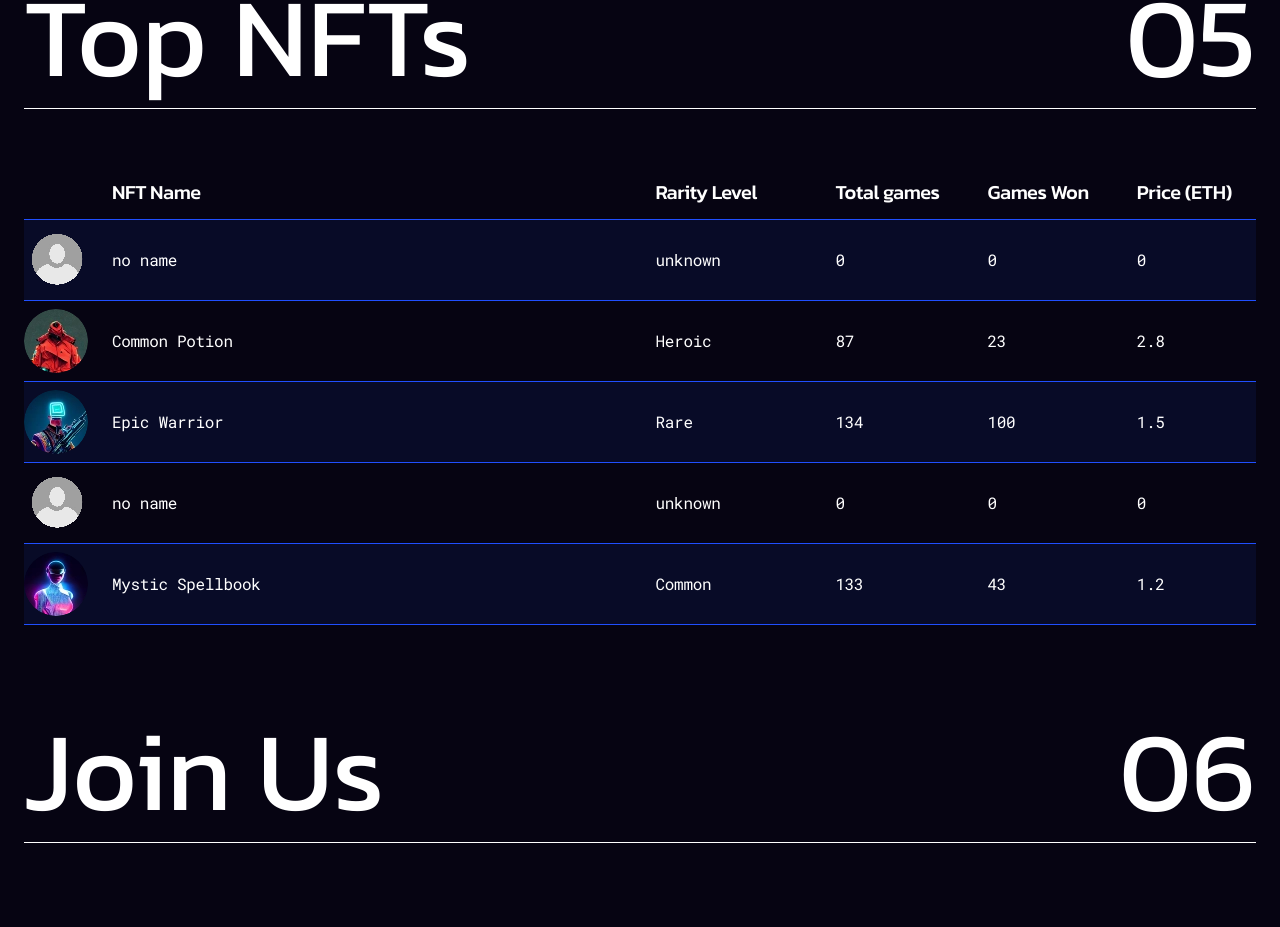
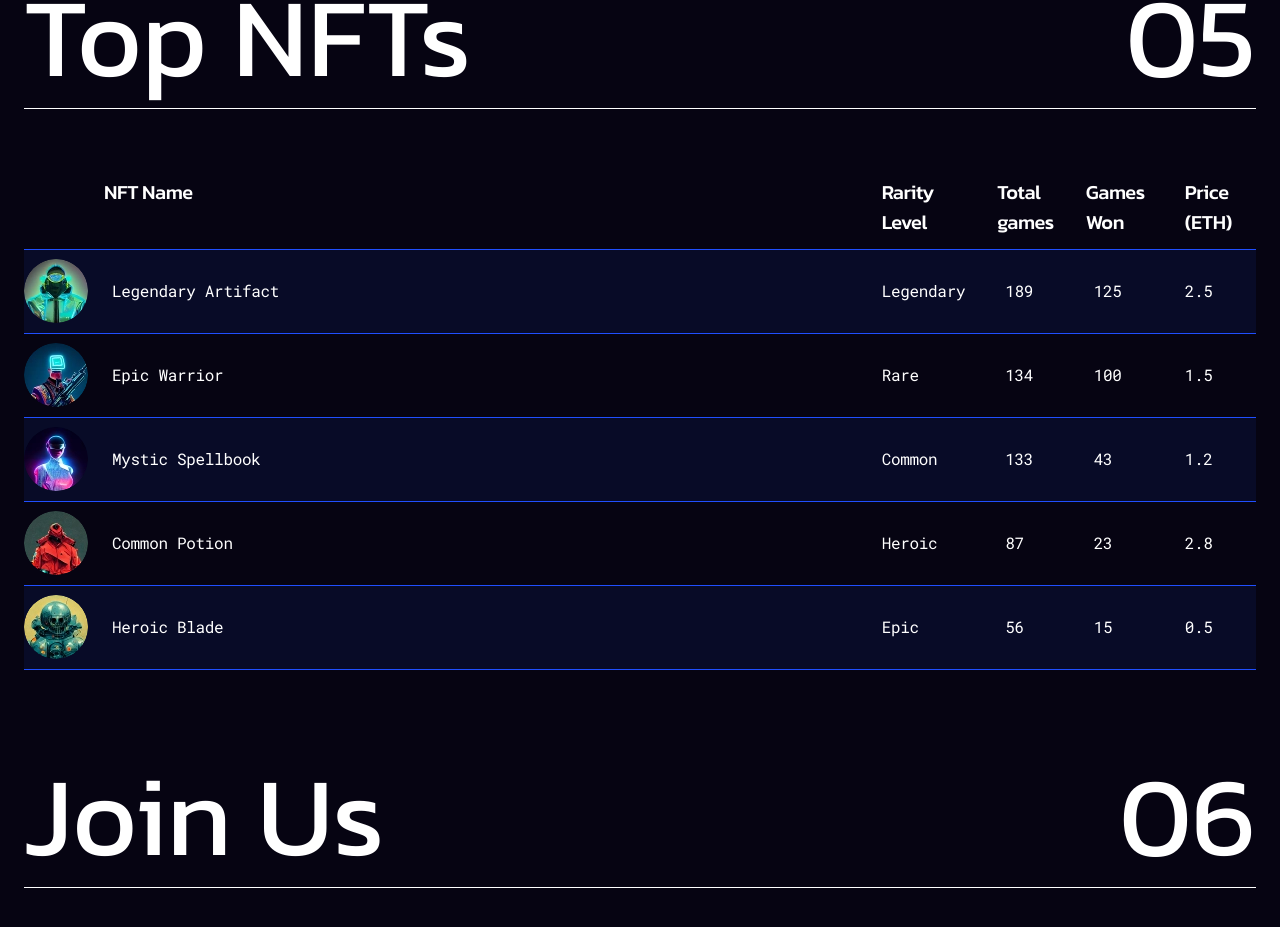
Before and after one commit to VIlliaV/dexola_camp, a React (Vite) app: page / in a window 1280 px wide. Shown: the part 2064-2991 px from the top of the page. Built offline with nearby package versions, Linux system fonts and the light colour scheme.

Commit message:
UPD section top

```diff
--- a/src/components/MainSections/Top/Top.jsx
+++ b/src/components/MainSections/Top/Top.jsx
@@ -9,6 +9,8 @@ const Top = ({ nftData, numberSection }) => {
   useEffect(() => {
     if (!nftData.length) return;
   }, [nftData]);
+
+  const sortedItems = nftData.slice().sort((a, b) => b.total_games - a.total_games);
 
   return (
     <Section>
@@ -24,21 +26,8 @@ const Top = ({ nftData, numberSection }) => {
             <th>Price (ETH)</th>
           </tr>
         </thead>
-        {/* <div className="s1">
-          <div className="element">element 1</div>
-          <div className="element">element 2</div>
-          <div className="element">element 3</div>
-        </div>
-        <div className="s2">
-          <div className="element">element 4</div>
-          <div className="element">element 5</div>
-          <div className="element">element 6</div>
-        </div>
-        <div className="s3">container 3</div>
-        <div className="s4">container 4</div>
-        <div className="s5">container 5</div> */}
         <tbody>
-          {nftData.slice(0, 5).map((item, index) => (
+          {sortedItems.slice(0, 5).map((item, index) => (
             <tr key={index}>
               <td className="photo">
                 <picture>
@@ -53,10 +42,30 @@ const Top = ({ nftData, numberSection }) => {
               </td>
 
               <td>{item.name || 'no name'}</td>
-              <td>{item.rarity_level || 'unknown'}</td>
-              <td>{item.total_games}</td>
-              <td>{item.won_games}</td>
-              <td>{item.price}</td>
+              <td>
+                <span className="no_aria" aria-hidden="true">
+                  Rarity:{' '}
+                </span>
+                {item.rarity_level || 'unknown'}
+              </td>
+              <td>
+                <span className="no_aria" aria-hidden="true">
+                  Total games:{' '}
+                </span>
+                {item.total_games}
+              </td>
+              <td>
+                <span className="no_aria" aria-hidden="true">
+                  Games Won:{' '}
+                </span>
+                {item.won_games}
+              </td>
+              <td>
+                {item.price}{' '}
+                <span className="no_aria" aria-hidden="true">
+                  ETH
+                </span>
+              </td>
             </tr>
           ))}
         </tbody>
--- a/src/components/MainSections/Top/Top.styled.js
+++ b/src/components/MainSections/Top/Top.styled.js
@@ -1,17 +1,12 @@
 import styled from 'styled-components';
 import { media } from '@/styles/media';
+import { visualHidden } from '@/styles/styledConst';
+import { h4 } from '@/styles/styledConst';
 
 export const TableStyle = styled.table`
   & thead {
     @media ${media.mobTab} {
-      position: absolute;
-      width: 1px;
-      height: 1px;
-      margin: -1px;
-      padding: 0;
-      border: 0;
-      overflow: hidden;
-      clip: rect(0 0 0 0);
+      ${visualHidden}
     }
   }
 
@@ -37,12 +32,21 @@ export const TableStyle = styled.table`
     padding: 12px 24px;
     text-align: start;
     white-space: nowrap;
-
+    @media ${media.tabDesk} {
+      padding: 12px 16px;
+      white-space: wrap;
+      vertical-align: top;
+      &:last-child {
+        padding: 12px 24px;
+      }
+    }
     &.name {
       width: 100%;
     }
     &.level {
-      min-width: 180px;
+      @media ${media.desktop} {
+        min-width: 180px;
+      }
     }
   }
 
@@ -50,38 +54,79 @@ export const TableStyle = styled.table`
     & tr {
       @media ${media.mobTab} {
         display: grid;
-        grid-template-columns: auto 1fr;
+        grid-template-columns: auto 1fr 1fr;
         grid-template-rows: repeat(3, auto);
+        padding: 16px 24px;
+        &:first-child {
+          padding: 0 24px 16px;
+        }
+        &:nth-child(2n) {
+          background: #080b27;
+        }
       }
-      &:nth-child(2n + 1) {
-        background: #080b27;
+      @media ${media.tablet} {
+        &:nth-child(2n + 1) {
+          background: #080b27;
+        }
       }
     }
   }
   & td {
     padding: 28px 24px;
+    & .no_aria {
+      display: none;
+    }
+
     @media ${media.mobTab} {
       display: block;
       padding: 0;
+      & .no_aria {
+        display: inline-block;
+      }
+
       &:nth-child(1) {
         order: 3;
         grid-row: span 3;
+        margin-right: 16px;
       }
       &:nth-child(2) {
         order: 1;
+        grid-column: span 2;
         margin-bottom: 16px;
+        ${h4}
       }
       &:nth-child(3) {
         order: 4;
+        grid-column: span 2;
       }
       &:nth-child(4) {
         order: 5;
+        grid-column: span 2;
       }
       &:nth-child(5) {
         order: 6;
+        grid-column: span 2;
       }
       &:nth-child(6) {
         order: 2;
+        justify-self: end;
+        ${h4}
+      }
+
+      &:nth-child(3),
+      &:nth-child(4),
+      &:nth-child(5) {
+        display: flex;
+        flex-direction: row;
+        justify-content: space-between;
+        margin-bottom: 4px;
+        color: var(--secondary);
+      }
+    }
+    @media ${media.tabDesk} {
+      padding: 29.5px 24px;
+      &:nth-child(3) {
+        padding: 29.5px 16px;
       }
     }
   }
--- a/src/styles/GlobalStyles.js
+++ b/src/styles/GlobalStyles.js
@@ -78,16 +78,7 @@ p {
   color: var(--secondary);
 }
 
-.visually-hidden {
-  position: absolute;
-  width: 1px;
-  height: 1px;
-  margin: -1px;
-  padding: 0;
-  border: 0;
-  overflow: hidden;
-  clip: rect(0 0 0 0);
-}
+
 
 
 
--- /dev/null
+++ b/src/styles/styledConst.js
@@ -0,0 +1,15 @@
+export const visualHidden = `
+  position: absolute;
+  width: 1px;
+  height: 1px;
+  margin: -1px;
+  padding: 0;
+  border: 0;
+  overflow: hidden;
+  clip: rect(0 0 0 0);`;
+
+export const h4 = `
+font-family: var(--font-title);
+font-size: var(--font-size_subtitle-mob);
+font-weight: 500;
+line-height: 1.4`;
```
